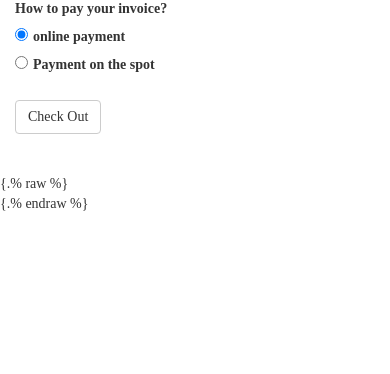
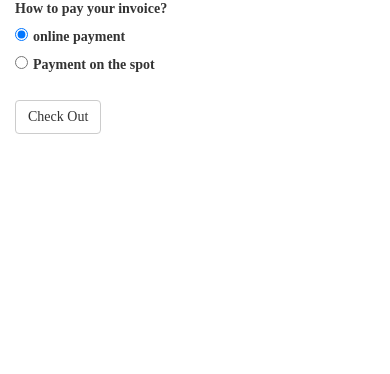
Before and after one commit to taherimoein/from-farm-to-home, a Django app: template templates/cart.html in a window 390 px wide. Shown: the part 308-682 px from the top of the page. Run offline with Django 3.2, Linux system fonts and the light colour scheme; the template is opened without the code that fills it, so the values that code supplies are empty; some libraries are stand-ins or nearby versions; some web fonts are replaced.

Commit message:
fbgdmgfh

```diff
--- a/main/models.py
+++ b/main/models.py
@@ -150,7 +150,6 @@ class OrderDetails(models.Model):
 
 class Order(models.Model):
     user = models.ForeignKey(User,verbose_name='کاربر',related_name='order_user',on_delete=models.SET_NULL, null=True)
-    description=models.TextField(verbose_name='توضیحات',null=True,blank=True)
     email = models.EmailField(verbose_name='ایمیل')
     address = models.TextField(verbose_name='آدرس')
     zipcode = models.CharField(verbose_name='کد پستی',max_length=10)
--- a/templates/cart.html
+++ b/templates/cart.html
@@ -54,29 +54,7 @@
 <div class="spacer"></div>
 <div class="spacer"></div>
 
-<div class="row">
 
-<!-- <h2>Recipe Suggestions</h2> -->
-
-<!-- <p>Don't know what you're making for dinner tonight? We've got suggestions!</p> -->
-
-</div>
-
-<div class="row">
-
-{.% raw %}
-<div ng-controller="RecipeController">
-<div class="col-md-3" ng-repeat="recipe in recipes">  <!-- recipe in recipeCtrl.recipes track by $index -->
-    <a ng-href="#"><img ng-src="#"></a>
-    <a ng-href="#" class="recipetitle"><h4>recipe.name</h4></a>
-    <p><a href ng-click="saveRecipe(recipe)" aria-label="Like this recipe" class="recipea"><span class="glyphicon glyphicon-heart likerecipe" aria-hidden="true"></span></a></p>
-</div>
-</div>
-{.% endraw %}
-
-</div>
-
-<!-- <p>Please log in before placing your order. Not a member? <a href="/register">Register now!</a></p> -->
 
 <script type="text/javascript" src="static/js/angularcart.js"></script>
 <script src="https://ajax.googleapis.com/ajax/libs/jquery/3.5.1/jquery.min.js"></script>
@@ -102,7 +80,7 @@
             {
                 console.log(json);
                 alert('successfully')
-                redirectURL = "/checkout/";
+                redirectURL = "{% url 'main:checkout' %}";
                 setTimeout ( function () {
                     window.location = redirectURL;
                 }, 1000)
```
Also changed, not shown: main/migrations/0005_merge_20220107_2155.py (added).
